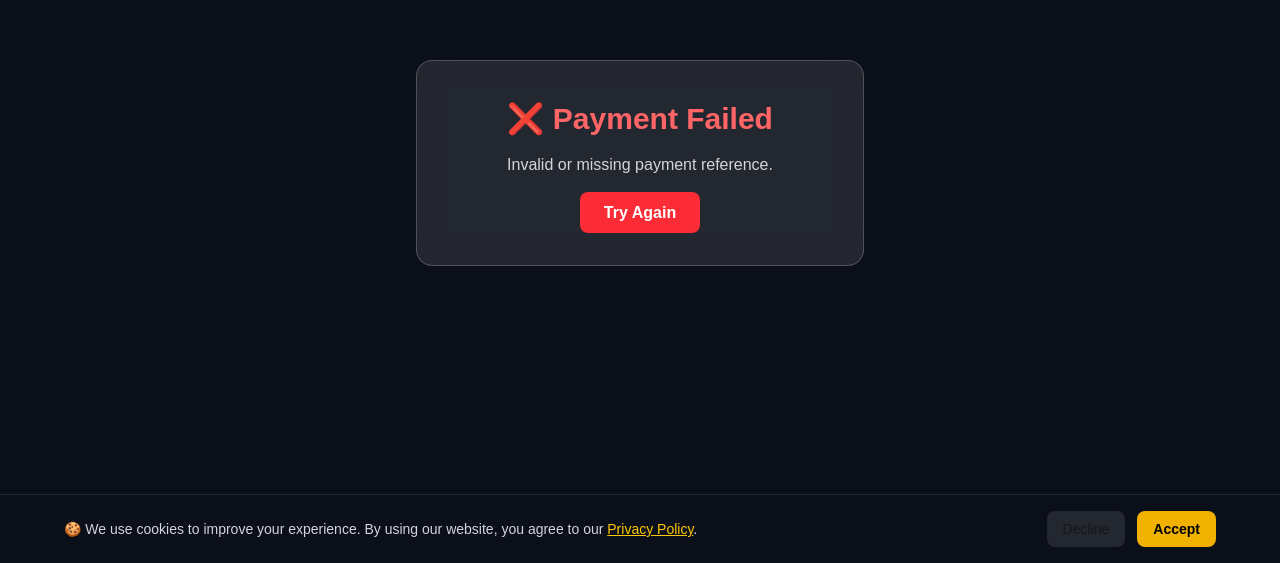
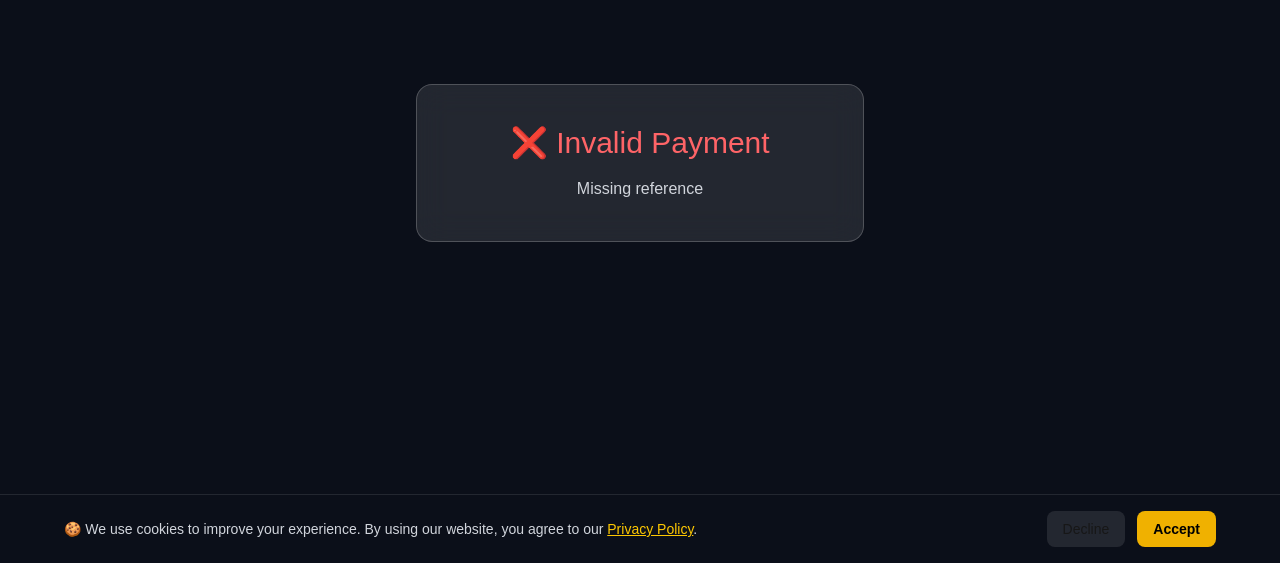
Before and after one commit to sarkielyakub-design/myhamdala-frontend, a Next.js app: page /payment/success in a window 1280 px wide. Shown: the part 237-800 px from the top of the page. Built offline with nearby package versions, Linux system fonts and the light colour scheme.

Commit message:
final stable payment fix

```diff
--- a/app/payment/success/page.tsx
+++ b/app/payment/success/page.tsx
@@ -1,83 +1,49 @@
-"use client";
-
-import { useSearchParams } from "next/navigation";
-import { useEffect, useState } from "react";
-import API from "@/lib/api";
-
-export default function Page() {
-  const params = useSearchParams();
-  const reference = params.get("reference");
-
-  const [status, setStatus] = useState<"loading" | "success" | "failed">("loading");
-
-  useEffect(() => {
-    if (!reference) {
-      setStatus("failed");
-      return;
-    }
-
-    const verifyPayment = async () => {
-      try {
-        await API.get(`/bookings/verify/${reference}`);
-        setStatus("success");
-      } catch (err) {
-        console.error(err);
-        setStatus("failed");
-      }
-    };
-
-    verifyPayment();
-  }, [reference]);
+export default function Page({
+  searchParams,
+}: {
+  searchParams: { reference?: string };
+}) {
+  const reference = searchParams?.reference;
 
   return (
     <div className="min-h-screen flex items-center justify-center bg-[#0B0F19] text-white px-6">
       <div className="max-w-md w-full bg-white/10 backdrop-blur-lg border border-white/20 rounded-2xl p-10 text-center">
 
-        {status === "loading" && (
+        {!reference && (
           <>
-            <h1 className="text-2xl mb-4">🔄 Verifying Payment...</h1>
-            <p className="text-gray-400">Please wait</p>
+            <h1 className="text-3xl text-red-400 mb-4">
+              ❌ Invalid Payment
+            </h1>
+            <p className="text-gray-300">Missing reference</p>
           </>
         )}
 
-        {status === "success" && (
+        {reference && (
           <>
-            <h1 className="text-3xl font-bold text-green-400 mb-4">
-              ✅ Payment Successful
+            <h1 className="text-3xl text-yellow-400 mb-4">
+              ⏳ Processing Payment...
             </h1>
 
-            <p className="text-gray-300 mb-6">
-              Your booking has been confirmed.
+            <p className="text-gray-400 mb-6">
+              Please wait while we confirm your booking
             </p>
 
-            <a
-              href="/"
-              className="bg-yellow-500 text-black px-6 py-3 rounded-lg font-semibold"
-            >
-              Go Home
-            </a>
+            {/* SIMPLE CLIENT SIDE SCRIPT */}
+            <script
+              dangerouslySetInnerHTML={{
+                __html: `
+                  fetch("https://travel-backend-oo52.onrender.com/api/v1/bookings/verify/${reference}")
+                    .then(() => {
+                      document.body.innerHTML = "<h1 style='color:green;text-align:center;margin-top:40vh;'>✅ Payment Successful</h1>";
+                    })
+                    .catch(() => {
+                      document.body.innerHTML = "<h1 style='color:red;text-align:center;margin-top:40vh;'>❌ Payment Failed</h1>";
+                    });
+                `,
+              }}
+            />
           </>
         )}
-
-        {status === "failed" && (
-          <>
-            <h1 className="text-3xl font-bold text-red-400 mb-4">
-              ❌ Payment Failed
-            </h1>
-
-            <p className="text-gray-300 mb-6">
-              Invalid or missing payment reference.
-            </p>
-
-            <a
-              href="/"
-              className="bg-red-500 px-6 py-3 rounded-lg font-semibold"
-            >
-              Try Again
-            </a>
-          </>
-        )}
-
       </div>
     </div>
   );
```
